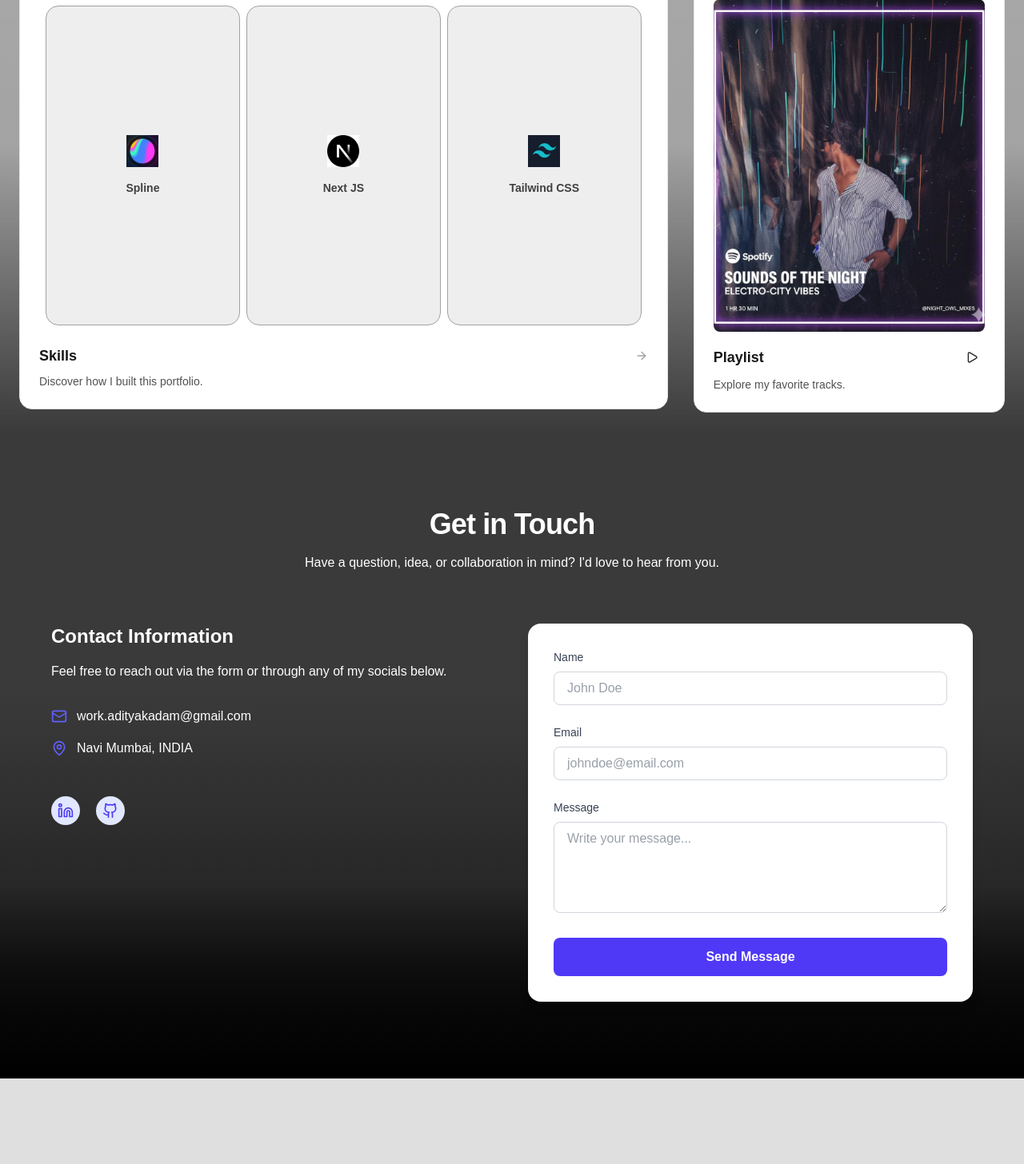
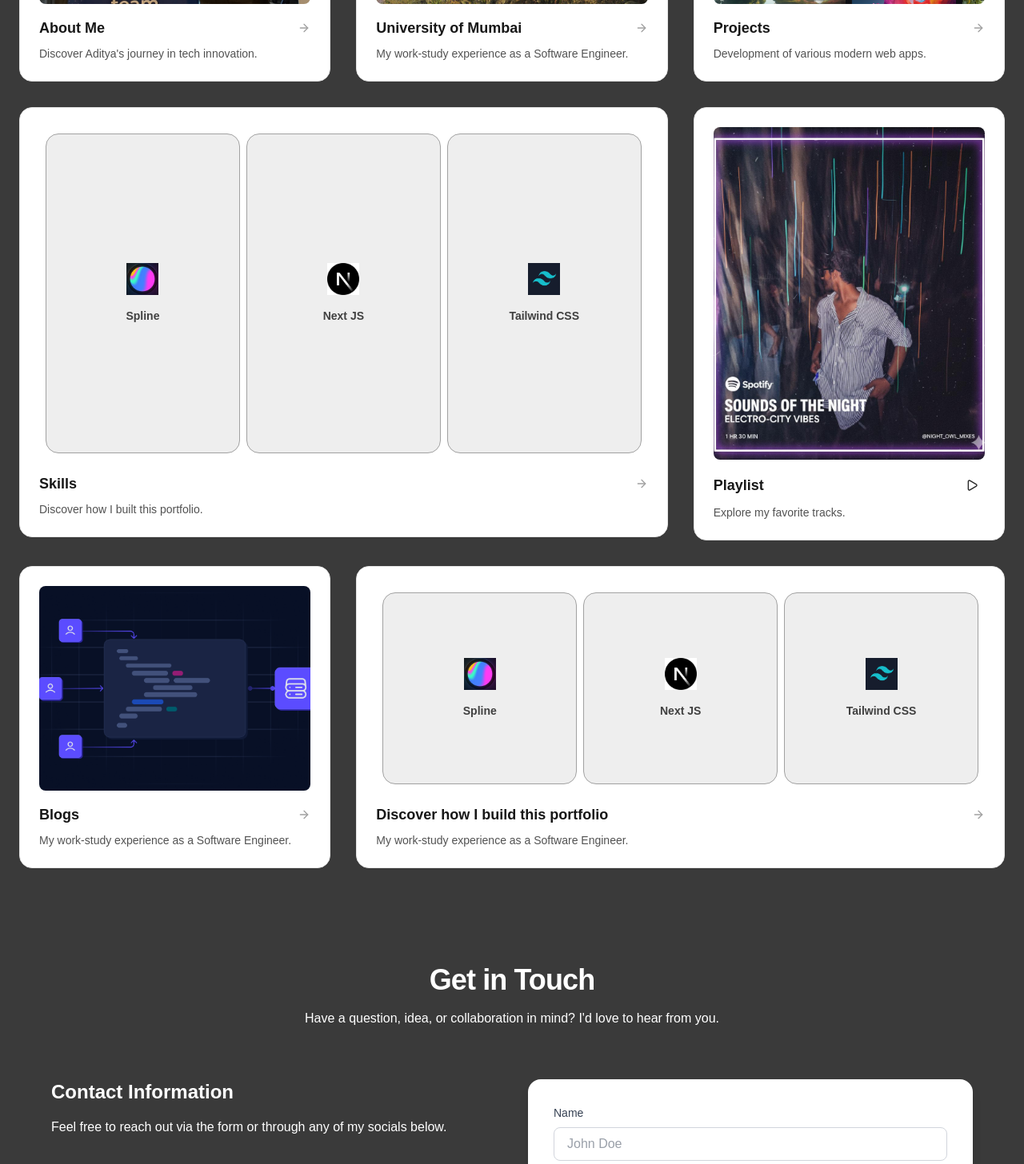
Before and after one commit to Kadam-Aditya/Aadiii-Vault, a Next.js app: page / in a window 1280 px wide. Shown: the part 1260-2716 px from the top of the page at 80% size. Before the commit the page ends 2609 px from the top, so only its background shows below. Built offline with nearby package versions, Linux system fonts and the light colour scheme; no server answers.

Commit message:
WV: Added more cards

```diff
--- a/src/app/page.tsx
+++ b/src/app/page.tsx
@@ -16,44 +16,24 @@ const MainPage: React.FC = () => {
         <Home />
       </section>
 
+      {/* 🌈 Transition directly to dark background after Home */}
+      <div
+        className="
+          w-full h-[20vh]
+          bg-gradient-to-b
+          from-[#abaaab]
+          to-[#3A3A3A]
+        "
+      />
+
       {/* ℹ️ About Section */}
-      <section id="about" className="relative z-10 overflow-hidden">
-        {/* 🌈 Smooth About → Contact Gradient */}
-        <div
-          className="
-            absolute
-            bottom-0 left-0 w-full h-[90vh]
-            bg-gradient-to-b
-            from-transparent
-            via-[#9a9a9a]/40
-            via-[#7a7a7a]/70
-            to-[#3A3A3A]
-            -z-10
-          "
-          aria-hidden="true"
-        />
+      <section id="about" className="relative z-10 bg-[#3A3A3A] text-white overflow-hidden">
         <About />
       </section>
 
       {/* 📞 Contact Section */}
       <section id="contact" className="relative z-10 bg-[#3A3A3A] text-white overflow-hidden">
-        {/* 🔽 Contact content */}
         <ContactSection />
-
-        {/* 🌌 Smooth dark fade to black at the end */}
-        <div
-          className="
-            absolute
-            bottom-0 left-0 w-full h-[60vh]
-            bg-gradient-to-b
-            from-transparent
-            via-[#1f1f1f]/70
-            to-black
-            pointer-events-none
-            -z-10
-          "
-          aria-hidden="true"
-        />
       </section>
 
       <VoiceAssistant />
--- /dev/null
+++ b/src/components/about/BlogsCard.tsx
@@ -0,0 +1,19 @@
+"use client";
+import { motion } from "framer-motion";
+import { cn } from "@/lib/utils";
+import BackgroundImage from "./BackgroundImage";
+import { TOP_CARD_STYLES, DARK_BG, MOTION_VARIANTS } from "./constants"
+
+const BlogsCard = () => (
+  <motion.div
+    variants={MOTION_VARIANTS}
+    initial="initial"
+    animate="animate"
+    whileHover="hover"
+    className={cn(TOP_CARD_STYLES, DARK_BG)}
+  >
+    <BackgroundImage imageUrl="/assets/blogs.png" overlayOpacity={0.0} />
+  </motion.div>
+);
+
+export default BlogsCard;
--- /dev/null
+++ b/src/components/about/ExperienceCard.tsx
@@ -0,0 +1,34 @@
+"use client";
+import { motion } from "framer-motion";
+import { cn } from "@/lib/utils";
+import Image from "next/image";
+import { TOP_CARD_STYLES, DARK_BG } from "./constants";
+
+const ExperienceCard = () => {
+  const techItems = [
+    { name: "Spline", icon: "/assets/spline.jpg" },
+    { name: "Next JS", icon: "/assets/nextjs.png" },
+    { name: "Tailwind CSS", icon: "/assets/tailwindcss.png" },
+  ];
+  return (
+    <motion.div
+      initial={{ opacity: 0 }}
+      animate={{ opacity: 1 }}
+      className={cn(TOP_CARD_STYLES, DARK_BG, "flex-row space-x-2 p-2")}
+    >
+      {techItems.map((item) => (
+        <div
+          key={item.name}
+          className="flex-1 rounded-2xl bg-[#eeeeee] dark:bg-neutral-800 p-4 border border-neutral-400 flex flex-col items-center justify-center"
+        >
+          <Image src={item.icon} alt={item.name} width={40} height={40} className="h-10 w-10 object-contain mb-4" />
+          <p className="text-xs sm:text-sm text-center font-semibold text-neutral-700 dark:text-neutral-300">
+            {item.name}
+          </p>
+        </div>
+      ))}
+    </motion.div>
+  );
+};
+
+export default ExperienceCard;
--- a/src/components/sections/about.tsx
+++ b/src/components/sections/about.tsx
@@ -9,6 +9,8 @@ import EducationCard from "../about/EducationCard";
 import ProjectsCard from "../about/ProjectsCard";
 import SkillsCard from "../about/SkillsCard";
 import PlaylistCard from "../about/PlaylistCard";
+import BlogsCard from "../about/BlogsCard";
+import ExperienceCard from "../about/ExperienceCard";
 
 const About = () => {
   const [activeCard, setActiveCard] = useState<string | null>(null);
@@ -45,6 +47,18 @@ const About = () => {
       header: <PlaylistCard />,
       className: "md:col-span-2 lg:col-span-1",
     },
+    {
+      title: "Blogs",
+      description: "My work-study experience as a Software Engineer.",
+      header: <BlogsCard />,
+      className: "lg:col-span-1",
+    },
+    {
+      title: "Discover how I build this portfolio",
+      description: "My work-study experience as a Software Engineer.",
+      header: <ExperienceCard />,
+      className: "lg:col-span-2",
+    }
   ];
 
   useEffect(() => {
```
Also changed, not shown: public/assets/blogs.png (added).
